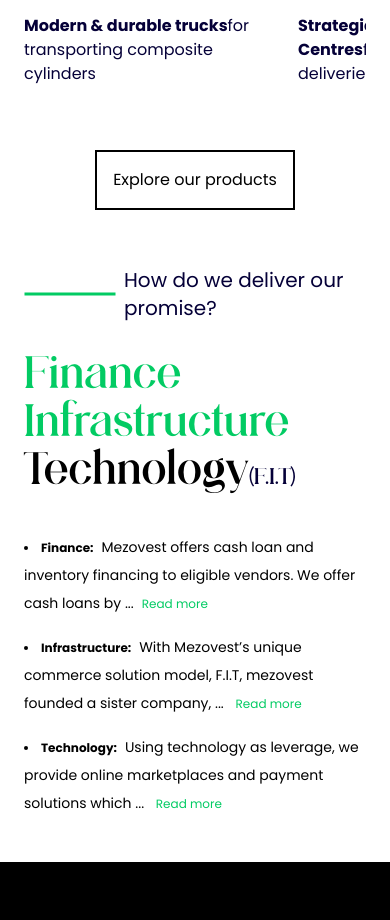
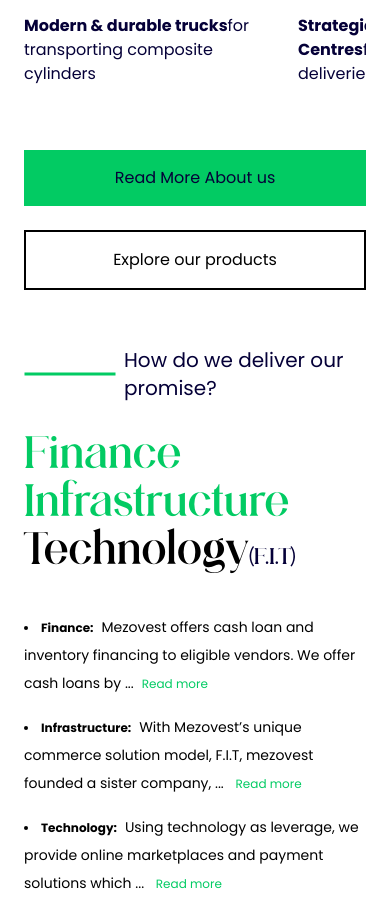
Before and after one commit to Glinkdev/mezovest-landing-page, a React (Vite) app: page / in a window 390 px wide. Shown: the part 1720-2640 px from the top of the page. Built offline with nearby package versions, Linux system fonts and the light colour scheme.

Commit message:
update copy

```diff
--- a/src/pages/NewHome/views/AboutSection.jsx
+++ b/src/pages/NewHome/views/AboutSection.jsx
@@ -48,19 +48,19 @@ function AboutSection() {
                     ))}
 
                 </div>
-                <div className='flex gap-4 w-full justify-center mt-10'>
+                <div className='md:flex gap-4 w-full justify-center mt-10'>
                     <a
                         // target="_blank"
                         // rel="noopener noreferrer"
                         // href="mailto:sales@mezovest.com"
-                        className='hidden md:flex p-4 md:px-8 justify-center items-center  bg-green mt-6 cursor-pointer'>
+                        className=' w-full md:w-fit flex p-4 md:px-8 justify-center items-center  bg-green mt-6 cursor-pointer'>
                         <p className='whitespace-nowrap'>Read More About us</p>
                     </a>
                     <a
                         // target="_blank"
                         // rel="noopener noreferrer"
                         // href="mailto:sales@mezovest.com"
-                        className='flex p-4 md:px-8 justify-center items-center text-black mt-6 cursor-pointer border-2 border-black'>
+                        className='w-full  md:w-fit flex p-4 md:px-8 justify-center items-center text-black mt-6 cursor-pointer border-2 border-black'>
                         <p className='whitespace-nowrap '>Explore our products</p>
                     </a>
                 </div>
```
